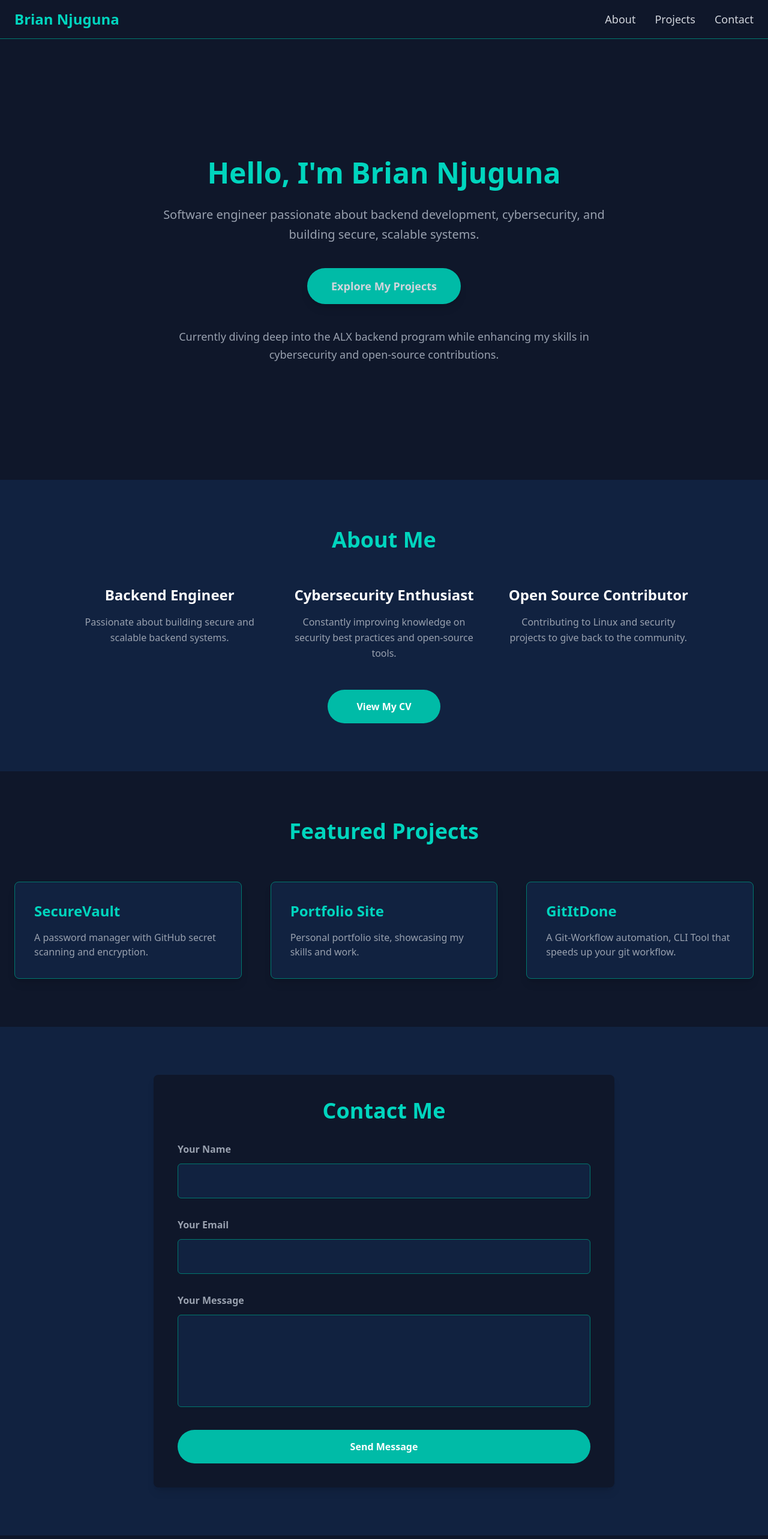
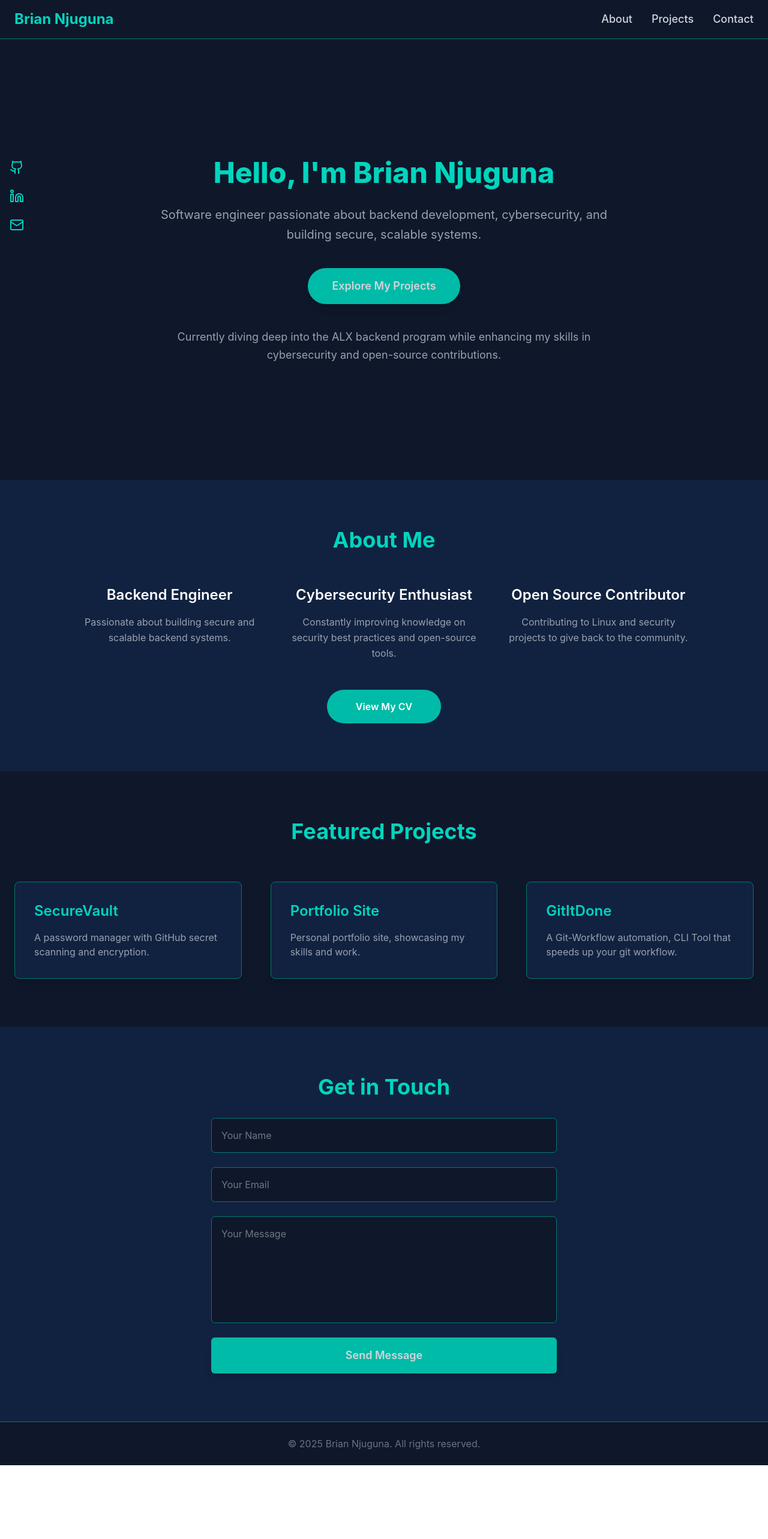
Before and after one commit to guy-with-a-cool-terminal/MyPortfolioWebsite, a React (Vite) app in the folder portfolio-site/: page / in a window 1280 px wide. Shown: the top 2566 px of the page at 60% size. After the commit the page ends 2443 px from the top, so only its background shows below. Built offline with nearby package versions, Linux system fonts and the light colour scheme.

Commit message:
iterations

```diff
--- a/portfolio-site/src/App.jsx
+++ b/portfolio-site/src/App.jsx
@@ -1,22 +1,22 @@
 import React, { useState } from "react";
 import { motion } from "framer-motion";
-import { Github, Linkedin, Mail } from "lucide-react";
+import { Github, Linkedin, Mail, Menu, X } from "lucide-react";
 
 const socialLinks = [
   {
     platform: "GitHub",
     url: "https://github.com/guy-with-a-cool-terminal",
-    icon: <Github className="w-6 h-6 text-teal-400 hover:text-teal-500 transition" />,
+    icon: <Github className="w-6 h-6" />,
   },
   {
     platform: "LinkedIn",
     url: "https://www.linkedin.com/in/briannjuguna/",
-    icon: <Linkedin className="w-6 h-6 text-teal-400 hover:text-teal-500 transition" />,
+    icon: <Linkedin className="w-6 h-6" />,
   },
   {
     platform: "Email",
     url: "mailto:njugunabriian@gmail.com",
-    icon: <Mail className="w-6 h-6 text-teal-400 hover:text-teal-500 transition" />,
+    icon: <Mail className="w-6 h-6" />,
   },
 ];
 
@@ -38,36 +38,70 @@ const projects = [
   },
 ];
 
-const App = () => {
-  const [form, setForm] = useState({ name: "", email: "", message: "" });
-
-  const handleSubmit = (e) => {
-    e.preventDefault();
-    alert("Message sent! (Mock)");
-    setForm({ name: "", email: "", message: "" });
-  };
+const Header = () => {
+  const [isOpen, setIsOpen] = useState(false);
 
   return (
-    <div className="min-h-screen bg-[#0F172A] text-gray-300 font-sans flex flex-col">
-      {/* Header */}
-      <header className="fixed top-0 left-0 w-full bg-[#0F172A] backdrop-blur-md border-b border-teal-700 z-30">
+    <header className="fixed top-0 left-0 w-full bg-[#0F172A] backdrop-blur-md border-b border-teal-700 z-40">
       <div className="max-w-7xl mx-auto flex items-center justify-between px-6 py-4">
-          <h1 className="text-2xl font-bold text-teal-400 cursor-default">Brian Njuguna</h1>
-          <nav aria-label="Primary navigation" className="space-x-8 text-lg font-medium">
-            <a href="#about" className="hover:text-teal-400 transition">
+        <h1 className="text-2xl font-bold text-teal-400 cursor-default select-none">
+          Brian Njuguna
+        </h1>
+        <nav aria-label="Primary navigation" className="hidden md:flex space-x-8 text-lg font-medium">
+          <a href="#about" className="hover:text-teal-400 transition focus:outline-none focus:ring-2 focus:ring-teal-400 rounded">
             About
           </a>
-            <a href="#projects" className="hover:text-teal-400 transition">
+          <a href="#projects" className="hover:text-teal-400 transition focus:outline-none focus:ring-2 focus:ring-teal-400 rounded">
             Projects
           </a>
-            <a href="#contact" className="hover:text-teal-400 transition">
+          <a href="#contact" className="hover:text-teal-400 transition focus:outline-none focus:ring-2 focus:ring-teal-400 rounded">
             Contact
           </a>
         </nav>
+        <button
+          aria-label={isOpen ? "Close menu" : "Open menu"}
+          aria-expanded={isOpen}
+          onClick={() => setIsOpen(!isOpen)}
+          className="md:hidden text-teal-400 focus:outline-none focus:ring-2 focus:ring-teal-400 rounded p-1"
+        >
+          {isOpen ? <X size={28} /> : <Menu size={28} />}
+        </button>
       </div>
+      <nav
+        className={`md:hidden bg-[#0F172A] border-t border-teal-700 transition-max-height duration-300 ease-in-out overflow-hidden w-full max-w-full ${
+          isOpen ? "max-h-48" : "max-h-0"
+        }`}
+        aria-label="Mobile Primary navigation"
+      >
+        <div className="flex flex-col px-6 py-4 space-y-4 text-lg font-medium w-full max-w-full">
+          <a
+            href="#about"
+            onClick={() => setIsOpen(false)}
+            className="hover:text-teal-400 transition focus:outline-none focus:ring-2 focus:ring-teal-400 rounded"
+          >
+            About
+          </a>
+          <a
+            href="#projects"
+            onClick={() => setIsOpen(false)}
+            className="hover:text-teal-400 transition focus:outline-none focus:ring-2 focus:ring-teal-400 rounded"
+          >
+            Projects
+          </a>
+          <a
+            href="#contact"
+            onClick={() => setIsOpen(false)}
+            className="hover:text-teal-400 transition focus:outline-none focus:ring-2 focus:ring-teal-400 rounded"
+          >
+            Contact
+          </a>
+        </div>
+      </nav>
     </header>
+  );
+};
 
-      {/* Hero */}
+const Hero = () => (
   <motion.section
     id="hero"
     className="flex flex-col items-center justify-center text-center flex-grow mt-16 px-6"
@@ -76,26 +110,27 @@ const App = () => {
     animate={{ opacity: 1 }}
     transition={{ duration: 0.9 }}
   >
-        <h2 className="text-5xl font-extrabold leading-tight mb-6 text-teal-400">
+    <h2 className="text-4xl sm:text-5xl font-extrabold leading-tight mb-6 text-teal-400 max-w-4xl">
       Hello, I'm Brian Njuguna
     </h2>
-        <p className="text-xl max-w-3xl mb-10 leading-relaxed text-gray-400">
+    <p className="text-lg sm:text-xl max-w-3xl mb-10 leading-relaxed text-gray-400">
       Software engineer passionate about backend development, cybersecurity, and building secure,
       scalable systems.
     </p>
     <a
       href="#projects"
-          className="inline-block bg-teal-500 hover:bg-teal-600 transition px-10 py-4 rounded-full font-semibold text-lg shadow-lg"
+      className="inline-block bg-teal-500 hover:bg-teal-600 transition px-8 sm:px-10 py-3 sm:py-4 rounded-full font-semibold text-lg shadow-lg focus:outline-none focus:ring-2 focus:ring-teal-400"
     >
       Explore My Projects
     </a>
-        <p className="mt-10 max-w-3xl text-lg leading-relaxed text-gray-400">
+    <p className="mt-10 max-w-3xl text-base sm:text-lg leading-relaxed text-gray-400">
       Currently diving deep into the ALX backend program while enhancing my skills in cybersecurity
       and open-source contributions.
     </p>
   </motion.section>
+);
 
-      {/* About (Services-like) */}
+const About = () => (
   <motion.section
     id="about"
     className="bg-[#112240] py-20 px-6"
@@ -104,22 +139,22 @@ const App = () => {
     transition={{ duration: 1 }}
   >
     <div className="max-w-5xl mx-auto">
-          <h2 className="text-4xl font-bold text-teal-400 text-center mb-14">About Me</h2>
+      <h2 className="text-3xl sm:text-4xl font-bold text-teal-400 text-center mb-14">About Me</h2>
       <div className="grid md:grid-cols-3 gap-12 text-center">
         <div>
-              <h3 className="text-2xl font-semibold mb-4 text-white">Backend Engineer</h3>
+          <h3 className="text-xl sm:text-2xl font-semibold mb-4 text-white">Backend Engineer</h3>
           <p className="text-gray-400 leading-relaxed">
             Passionate about building secure and scalable backend systems.
           </p>
         </div>
         <div>
-              <h3 className="text-2xl font-semibold mb-4 text-white">Cybersecurity Enthusiast</h3>
+          <h3 className="text-xl sm:text-2xl font-semibold mb-4 text-white">Cybersecurity Enthusiast</h3>
           <p className="text-gray-400 leading-relaxed">
             Constantly improving knowledge on security best practices and open-source tools.
           </p>
         </div>
         <div>
-              <h3 className="text-2xl font-semibold mb-4 text-white">Open Source Contributor</h3>
+          <h3 className="text-xl sm:text-2xl font-semibold mb-4 text-white">Open Source Contributor</h3>
           <p className="text-gray-400 leading-relaxed">
             Contributing to Linux and security projects to give back to the community.
           </p>
@@ -128,7 +163,7 @@ const App = () => {
       <div className="text-center mt-12">
         <a
           href="https://docs.google.com/document/d/1AzpAenefivF0MeBmlpGmeKgM94KQJhirmFFajVDQzu8/edit?usp=sharing"
-              className="inline-block bg-teal-500 hover:bg-teal-600 text-white px-12 py-4 rounded-full font-semibold transition"
+          className="inline-block bg-teal-500 hover:bg-teal-600 text-white px-12 py-4 rounded-full font-semibold transition focus:outline-none focus:ring-2 focus:ring-teal-400"
           target="_blank"
           rel="noopener noreferrer"
         >
@@ -137,8 +172,9 @@ const App = () => {
       </div>
     </div>
   </motion.section>
+);
 
-      {/* Projects */}
+const Projects = () => (
   <motion.section
     id="projects"
     className="py-20 px-6 max-w-7xl mx-auto"
@@ -146,128 +182,130 @@ const App = () => {
     animate={{ opacity: 1 }}
     transition={{ duration: 1, delay: 0.3 }}
   >
-        <h2 className="text-4xl font-bold text-teal-400 text-center mb-16">Featured Projects</h2>
+    <h2 className="text-3xl sm:text-4xl font-bold text-teal-400 text-center mb-16">Featured Projects</h2>
     <div className="grid gap-12 grid-cols-1 sm:grid-cols-2 lg:grid-cols-3">
-          {projects.map((project, idx) => (
+      {projects.map(({ name, desc, link }, idx) => (
         <motion.a
-              key={idx}
-              href={project.link}
+          key={name}
+          href={link}
           target="_blank"
           rel="noopener noreferrer"
-              className="block bg-[#112240] p-8 rounded-lg shadow-lg border border-teal-700 hover:border-teal-500 transition transform hover:scale-[1.05]"
+          className="block bg-[#112240] p-8 rounded-lg shadow-lg border border-teal-700 hover:border-teal-500 transition transform hover:scale-[1.05] focus:outline-none focus:ring-2 focus:ring-teal-400"
           initial={{ opacity: 0, y: 20 }}
           animate={{ opacity: 1, y: 0 }}
           transition={{ delay: 0.15 * idx, duration: 0.6 }}
-              aria-label={`Project: ${project.name}`}
+          aria-label={`Project: ${name}`}
         >
-              <h3 className="text-2xl font-semibold text-teal-400 mb-4">{project.name}</h3>
-              <p className="text-gray-400">{project.desc}</p>
+          <h3 className="text-xl sm:text-2xl font-semibold text-teal-400 mb-4">{name}</h3>
+          <p className="text-gray-400">{desc}</p>
         </motion.a>
       ))}
     </div>
   </motion.section>
+);
 
-      {/* Contact */}
+const Contact = () => {
+  const [form, setForm] = useState({ name: "", email: "", message: "" });
+  const [status, setStatus] = useState(null);
+
+  const handleSubmit = (e) => {
+    e.preventDefault();
+    setStatus("Sending...");
+    setTimeout(() => {
+      setStatus("Message sent successfully!");
+      setForm({ name: "", email: "", message: "" });
+      setTimeout(() => setStatus(null), 5000);
+    }, 1000);
+  };
+
+  return (
     <motion.section
       id="contact"
       className="bg-[#112240] py-20 px-6 flex justify-center"
       initial={{ opacity: 0 }}
       animate={{ opacity: 1 }}
-        transition={{ duration: 1, delay: 0.4 }}
+      transition={{ duration: 1, delay: 0.5 }}
     >
       <form
         onSubmit={handleSubmit}
-          className="bg-[#0F172A] p-10 rounded-lg shadow-lg max-w-3xl w-full"
+        className="max-w-xl w-full flex flex-col space-y-6"
         aria-label="Contact form"
       >
-          <h2 className="text-4xl font-bold mb-8 text-teal-400 text-center">Contact Me</h2>
-          <div className="mb-8">
-            <label htmlFor="name" className="block mb-3 font-semibold text-gray-400">
-              Your Name
-            </label>
+        <h2 className="text-3xl sm:text-4xl font-bold text-teal-400 text-center mb-8">Get in Touch</h2>
         <input
           type="text"
-              id="name"
+          placeholder="Your Name"
+          required
           value={form.name}
           onChange={(e) => setForm({ ...form, name: e.target.value })}
-              required
-              className="w-full px-5 py-4 bg-[#112240] border border-teal-700 rounded-md text-gray-300 focus:outline-none focus:ring-2 focus:ring-teal-400"
+          className="p-4 rounded-md bg-[#0F172A] border border-teal-700 focus:outline-none focus:ring-2 focus:ring-teal-400 text-gray-300"
+          aria-label="Your Name"
         />
-          </div>
-          <div className="mb-8">
-            <label htmlFor="email" className="block mb-3 font-semibold text-gray-400">
-              Your Email
-            </label>
         <input
           type="email"
-              id="email"
+          placeholder="Your Email"
+          required
           value={form.email}
           onChange={(e) => setForm({ ...form, email: e.target.value })}
+          className="p-4 rounded-md bg-[#0F172A] border border-teal-700 focus:outline-none focus:ring-2 focus:ring-teal-400 text-gray-300"
+          aria-label="Your Email"
+        />
+        <textarea
+          placeholder="Your Message"
           required
-              className="w-full px-5 py-4 bg-[#112240] border border-teal-700 rounded-md text-gray-300 focus:outline-none focus:ring-2 focus:ring-teal-400"
-            />
-          </div>
-          <div className="mb-8">
-            <label htmlFor="message" className="block mb-3 font-semibold text-gray-400">
-              Your Message
-            </label>
-            <textarea
-              id="message"
-              rows="5"
           value={form.message}
           onChange={(e) => setForm({ ...form, message: e.target.value })}
-              required
-              className="w-full px-5 py-4 bg-[#112240] border border-teal-700 rounded-md text-gray-300 focus:outline-none focus:ring-2 focus:ring-teal-400 resize-none"
+          className="p-4 rounded-md bg-[#0F172A] border border-teal-700 focus:outline-none focus:ring-2 focus:ring-teal-400 text-gray-300 resize-none"
+          rows={6}
+          aria-label="Your Message"
         />
-          </div>
         <button
           type="submit"
-            className="w-full bg-teal-500 hover:bg-teal-600 text-white py-4 rounded-full font-semibold transition"
+          className="bg-teal-500 hover:bg-teal-600 transition rounded-md py-4 font-semibold text-lg shadow-lg focus:outline-none focus:ring-2 focus:ring-teal-400"
         >
           Send Message
         </button>
+        {status && <p className="text-center text-teal-400 mt-2">{status}</p>}
       </form>
     </motion.section>
+  );
+};
 
-      {/* Social Links */}
-      <motion.section
-        id="social"
-        className="bg-[#0F172A] py-12"
-        initial={{ opacity: 0 }}
-        animate={{ opacity: 1 }}
-        transition={{ duration: 0.8, delay: 0.5 }}
-      >
-        <div className="max-w-7xl mx-auto text-center">
-          <h3 className="text-3xl font-bold mb-8 text-teal-400">Connect with me</h3>
-          <div className="flex justify-center gap-16">
+const SocialLinks = () => (
+  <section className="fixed left-0 top-1/3 flex flex-col space-y-6 ml-4 z-30">
     {socialLinks.map(({ platform, url, icon }) => (
       <a
         key={platform}
         href={url}
         target="_blank"
         rel="noopener noreferrer"
-                className="flex items-center space-x-3 text-teal-400 hover:text-teal-500 transition"
-                aria-label={`Link to ${platform}`}
+        aria-label={platform}
+        className="text-teal-400 hover:text-teal-500 transition"
       >
         {icon}
-                <span className="font-semibold text-lg">{platform}</span>
       </a>
     ))}
-          </div>
-        </div>
-      </motion.section>
+  </section>
+);
 
-      {/* Footer */}
-      <motion.footer
-        className="bg-[#0F172A] text-center text-gray-500 py-8 mt-auto border-t border-teal-700"
-        initial={{ opacity: 0 }}
-        animate={{ opacity: 1 }}
-        transition={{ duration: 0.8, delay: 0.6 }}
-      >
-        <p className="text-sm">© {new Date().getFullYear()} Brian Njuguna. All rights reserved.</p>
-      </motion.footer>
+const Footer = () => (
+  <footer className="py-6 text-center text-gray-500 bg-[#0F172A] border-t border-teal-700 select-none">
+    &copy; {new Date().getFullYear()} Brian Njuguna. All rights reserved.
+  </footer>
+);
+
+export default function App() {
+  return (
+    <div className="bg-[#0F172A] min-h-screen text-gray-300 flex flex-col overflow-x-hidden max-w-full">
+      <Header />
+      <main className="flex-grow">
+        <Hero />
+        <About />
+        <Projects />
+        <Contact />
+        <SocialLinks />
+      </main>
+      <Footer />
     </div>
   );
-};
-
-export default App;
+}
```
Lines whose indentation alone changed are shown as unchanged.
